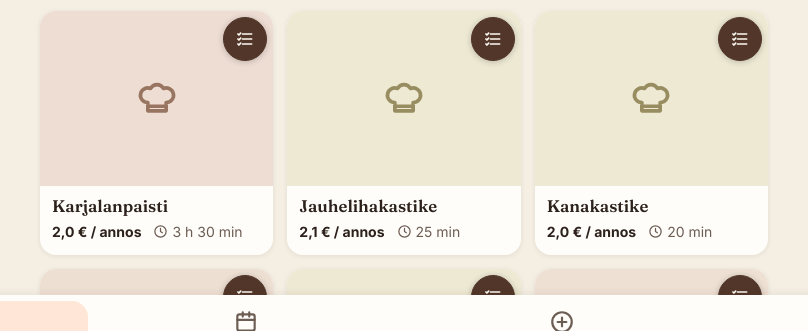
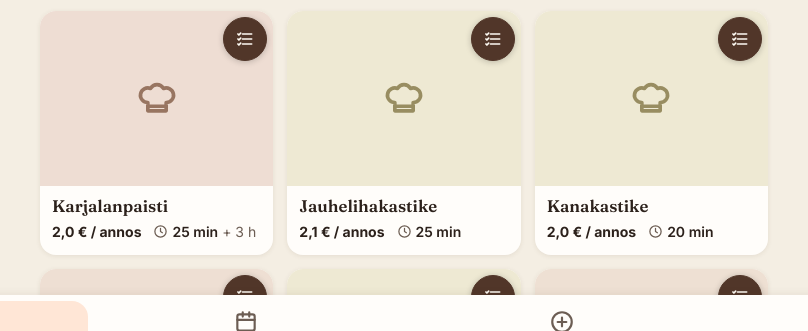
Before and after one commit to atterantanen-wq/ruokaideat, a website built with Vite: page index.html in a window 1280 px wide. Shown: the part 428-759 px from the top of the page, 236-1044 px from the left. Built offline with nearby package versions, Linux system fonts and the light colour scheme.

Commit message:
Ideakortit: työaika ja odotus erikseen (#19)
* Ideakortit: työaika ja odotus erikseen

Kortin aikarivi näyttää aktiivisen työajan (w) ja passiivisen odotuksen (min − w),
esim. "30 min työtä + 45 min odotusta". Ilman työaikaa (oma resepti) näytetään
kokonaisaika kuten ennen. Yli 2 h odotus pyöristetään vartteihin, yön yli ja vrk
kuten reseptisivulla.

Co-Authored-By: Claude Opus 5.5 <noreply@anthropic.com>
Claude-Session: https://claude.ai/code/session_0149Xkf9rkopxbiVd1UACkbc

* Ideakortit: lyhyempi aikamuoto "15 + 30 min" / "15 min + 1 h"

Co-Authored-By: Claude Opus 5.5 <noreply@anthropic.com>
Claude-Session: https://claude.ai/code/session_0149Xkf9rkopxbiVd1UACkbc

---------

Co-authored-by: Claude <noreply@anthropic.com>

```diff
--- a/src/app/catalog.js
+++ b/src/app/catalog.js
@@ -269,6 +269,18 @@ export const fmtDur=m=>{m=Math.round(+m||0);if(m<60)return m+" min";if(m>=720)re
 export const timeTxt=r=>{const w=workOf(r),wait=r.min-w;
   const rest=wait>=600&&/yön yli|yöksi/.test((r.steps||[]).join(" "))?"yön yli":wait>=1200?Math.round(wait/1440)+" vrk":"";
   return rest?(w>0?fmtDur(w)+" + "+rest:rest):fmtDur(r.min);};
+/* Korttien aikarivi: aktiivinen työaika (w) lihavoituna + passiivinen odotus (min − w), esim. "15 + 30 min" tai "15 min + 1 h", yli 2 h odotus pyöristetään vartteihin. Jos työaikaa ei tiedetä
+ * (esim. oma resepti ilman työaikaa), näytetään vain kokonaisaika. */
+export const timeSplit=r=>{const tot=Math.max(0,+r.min||0),w=Math.min(workOf(r),tot||Infinity),wait=Math.max(0,tot-w);
+  if(!(w>0))return{tot,w:0,wait:0,waitTxt:""};
+  const night=wait>=600&&/yön yli|yöksi/.test((r.steps||[]).join(" "));
+  return{tot,w,wait,waitTxt:!wait?"":night?"yön yli":wait>=1200?Math.round(wait/1440)+" vrk":fmtDur(wait>=120?Math.round(wait/15)*15:wait)};};
+export const cardTime=r=>{const t=timeSplit(r);if(!t.tot&&!t.w)return"";
+  const lbl=t.w?`Aikaa ${fmtDur(t.tot||t.w)}: työtä ${fmtDur(t.w)}${t.wait?", odotusta "+t.waitTxt:""}`:`Aikaa ${fmtDur(t.tot)}`;
+  const short=t.w<60&&t.wait>0&&t.wait<60&&!/[a-z]/.test(t.waitTxt.replace(" min",""));
+  const txt=!t.w?`<span class="tw">${fmtDur(t.tot)}</span>`:!t.wait?`<span class="tw">${fmtDur(t.w)}</span>`
+    :short?`<span class="tw">${t.w}</span><span class="tp">+ ${t.wait} min</span>`:`<span class="tw">${fmtDur(t.w)}</span><span class="tp">+ ${t.waitTxt}</span>`;
+  return`<span class="mn ct" title="${lbl}" aria-label="${lbl}">${ico("clock")}<span class="ctx" aria-hidden="true">${txt}</span></span>`;};
 export const servOf=r=>state.serv[r.id]||defServ(r.id);
 export const PCH=[2,4,6,8,10];
 export const nearP=n=>n<=2?2:n>=10?10:(n%2?n+1:n);
--- a/src/app/search.js
+++ b/src/app/search.js
@@ -1,7 +1,7 @@
 /* haku, suodattimet, ruokakortit, hakuikkuna ja hakupainike */
 import {all,byId,inCart,tagsOf,renderSd,sel,maps,ids,pick,setPick,qs,onlyFP,setOnlyFP,imgUrl,isFav,chipEls,FV,poolOf,xOpen,hkX,chipStats,updateChips} from "./ideas.js";
 import {S,A,T,M,WLD,HOL,FK,$,ico,cartInner,esc,isPop,workOf,parseIng} from "./core.js";
-import {fold,fzScore,fzBest,mainOf,fmtDur,timeTxt,pvOf,hasOpt,recipeCost,nutChip,priceTxt,priceTag,setSel} from "./catalog.js";
+import {fold,fzScore,fzBest,mainOf,fmtDur,timeTxt,cardTime,pvOf,hasOpt,recipeCost,nutChip,priceTxt,priceTag,setSel} from "./catalog.js";
 import {state,mutate} from "./state.js";
 import {hideToast} from "./cart.js";
 import {curTab} from "./tabs.js";
@@ -335,10 +335,10 @@ function gridPrice(r){
 }
 function gridCard(r,why=""){
   const u=imgUrl(r);
-  return`<article class="card gc" data-id="${esc(r.id)}"><div class="gt" style="--h:${LAYH[r.t]||30}"><span class="gi">${ico("chef")}</span>${u?`<img class="th" alt="" loading="lazy" src="${esc(u)}">`:""}${isFav(r.id)?`<span class="gfv" title="Suosikki">${ico("heart")}</span>`:""}${cartIc(r)}</div><div class="ci"><h3><button type="button" class="ttl" data-open="${esc(r.id)}">${esc(r.name)}</button></h3><div class="gm">${gridPrice(r)}${r.min>0?`<span class="mn">${ico("clock")}${timeTxt(r)}</span>`:""}</div>${why}</div></article>`;
+  return`<article class="card gc" data-id="${esc(r.id)}"><div class="gt" style="--h:${LAYH[r.t]||30}"><span class="gi">${ico("chef")}</span>${u?`<img class="th" alt="" loading="lazy" src="${esc(u)}">`:""}${isFav(r.id)?`<span class="gfv" title="Suosikki">${ico("heart")}</span>`:""}${cartIc(r)}</div><div class="ci"><h3><button type="button" class="ttl" data-open="${esc(r.id)}">${esc(r.name)}</button></h3><div class="gm">${gridPrice(r)}${cardTime(r)}</div>${why}</div></article>`;
 }
 function listCard(r,why=""){
-  return`<article class="card${imgUrl(r)?" pic":""}" data-id="${esc(r.id)}">${imgUrl(r)?`<div class="thw"><img class="th" alt="" loading="lazy" src="${esc(imgUrl(r))}"></div>`:""}<div class="ci"><h3><button type="button" class="ttl" data-open="${esc(r.id)}">${esc(r.name)}</button></h3><div class="meta">${priceTag(r)}<span class="mtr">${r.min>0?`<span class="mn">${ico("clock")}${timeTxt(r)}</span>`:""}${nutChip(r)}</span></div>${why}</div>${cartIc(r)}</article>`;
+  return`<article class="card${imgUrl(r)?" pic":""}" data-id="${esc(r.id)}">${imgUrl(r)?`<div class="thw"><img class="th" alt="" loading="lazy" src="${esc(imgUrl(r))}"></div>`:""}<div class="ci"><h3><button type="button" class="ttl" data-open="${esc(r.id)}">${esc(r.name)}</button></h3><div class="meta">${priceTag(r)}<span class="mtr">${cardTime(r)}${nutChip(r)}</span></div>${why}</div>${cartIc(r)}</article>`;
 }
 const cardHtml=(r,why="")=>state.lay==="grid"?gridCard(r,why):listCard(r,why);
 export function renderIdeas(){
--- a/src/styles/main.css
+++ b/src/styles/main.css
@@ -1152,3 +1152,14 @@ body:not([data-view="ideas"]) .spill{display:none}
 
 /* kortit erottuvat taustasta: reunaviiva ja varjo (--sh-card, theme.css) */
 .card,.lcard,.pn-empty,.pn-card,.kp-entry{box-shadow:var(--sh-card)}
+
+/* ---------- korttien aikarivi: työaika + odotus ---------- */
+.mn.ct{align-items:flex-start}
+.mn.ct .ico{margin-top:.15em}
+.ct .ctx{display:inline-flex;flex-wrap:wrap;column-gap:var(--sp-1);row-gap:0;min-width:0}
+.ct .tw,.ct .tp{white-space:nowrap}
+.ct .tw{color:var(--c-ink);font-weight:600}
+.ct .tp{color:var(--c-muted)}
+.gc .gm .mn.ct{flex-wrap:wrap;align-items:center;column-gap:var(--sp-1)}
+.gc .gm .mn.ct .ico{margin-top:0}
+.gc .ct .ctx{display:contents}
```
Also changed, not shown: tests/e2e.mjs (+21 -0 lines).
